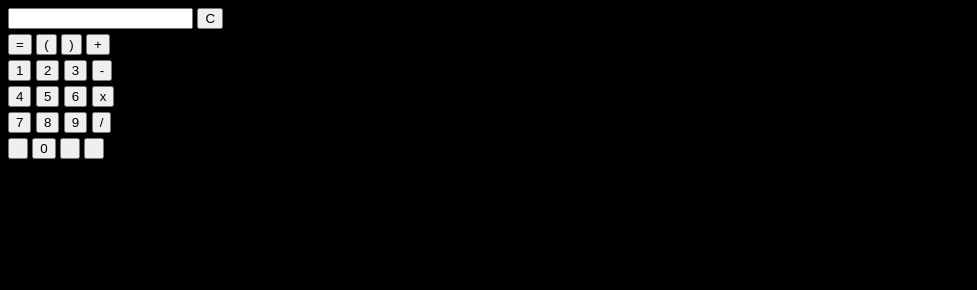
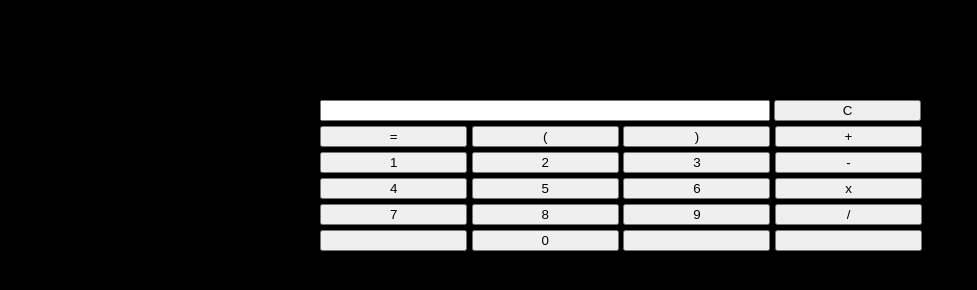
Before and after one commit to felpzreiz/studies, a plain HTML site: page javascript/calculadora/index.html in a window 1280 px wide. Shown: the whole page, without its empty margins (0-977 px from the left). Drawn offline with Linux system fonts and the light colour scheme.

Commit message:
Update style.css

```diff
--- a/javascript/calculadora/css/style.css
+++ b/javascript/calculadora/css/style.css
@@ -6,8 +6,33 @@
 body{
     background-color: black;
     color: white;
+    margin:0 auto;
+    margin-top: 100px;
 }
 
 .space{
     height: 5px;
 }
+
+.keyboard{
+    width: 50%;
+    margin:0 auto;
+}
+
+form{
+    width: 50%;
+    margin:0 auto;
+}
+
+form input[type=text]{
+    width: 69%;
+    text-align: center;
+}
+
+form input[type=reset]{
+    width: 23%;
+}
+
+input[type=button]{
+    width: 23%;
+}
```
